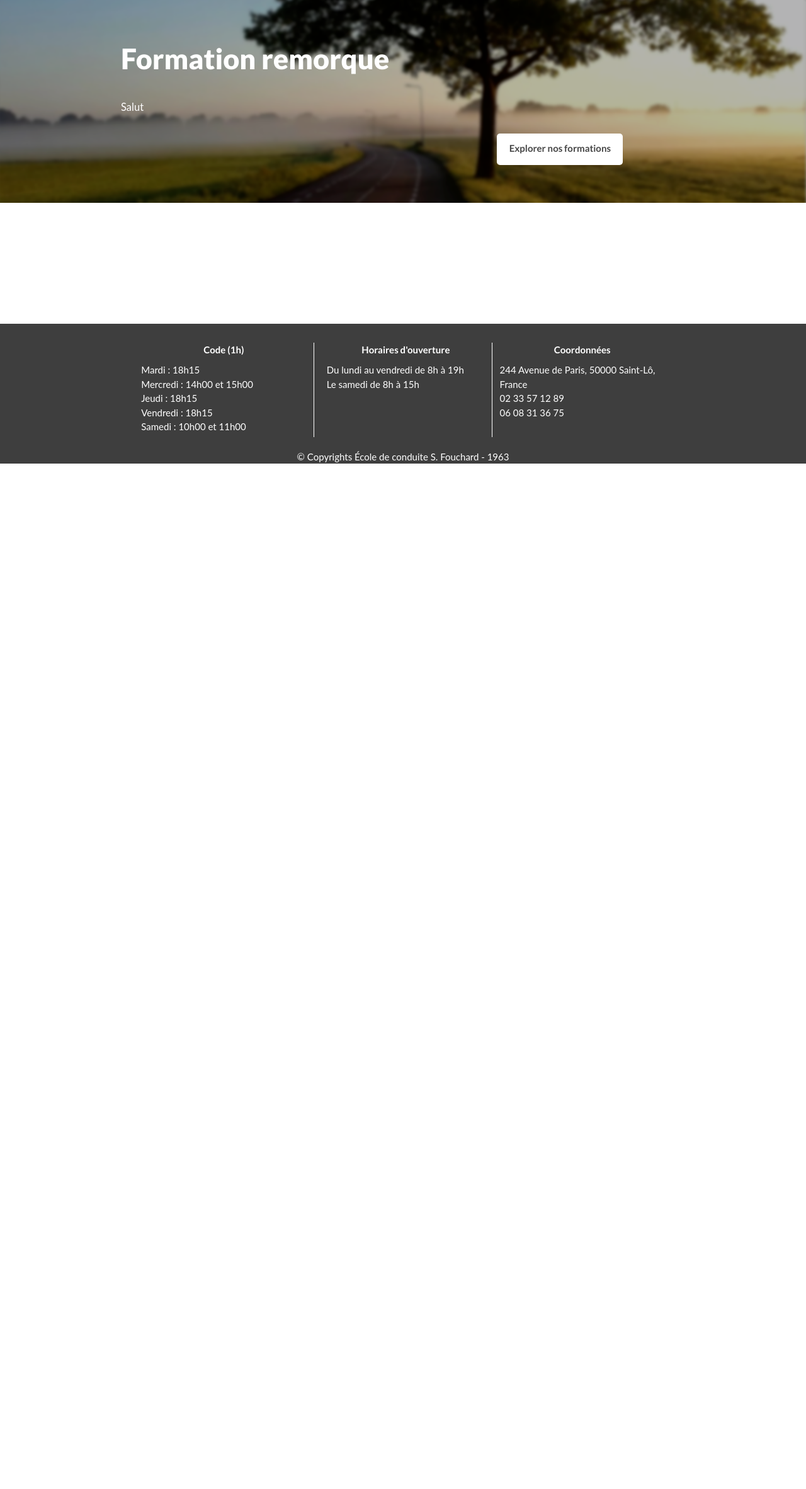
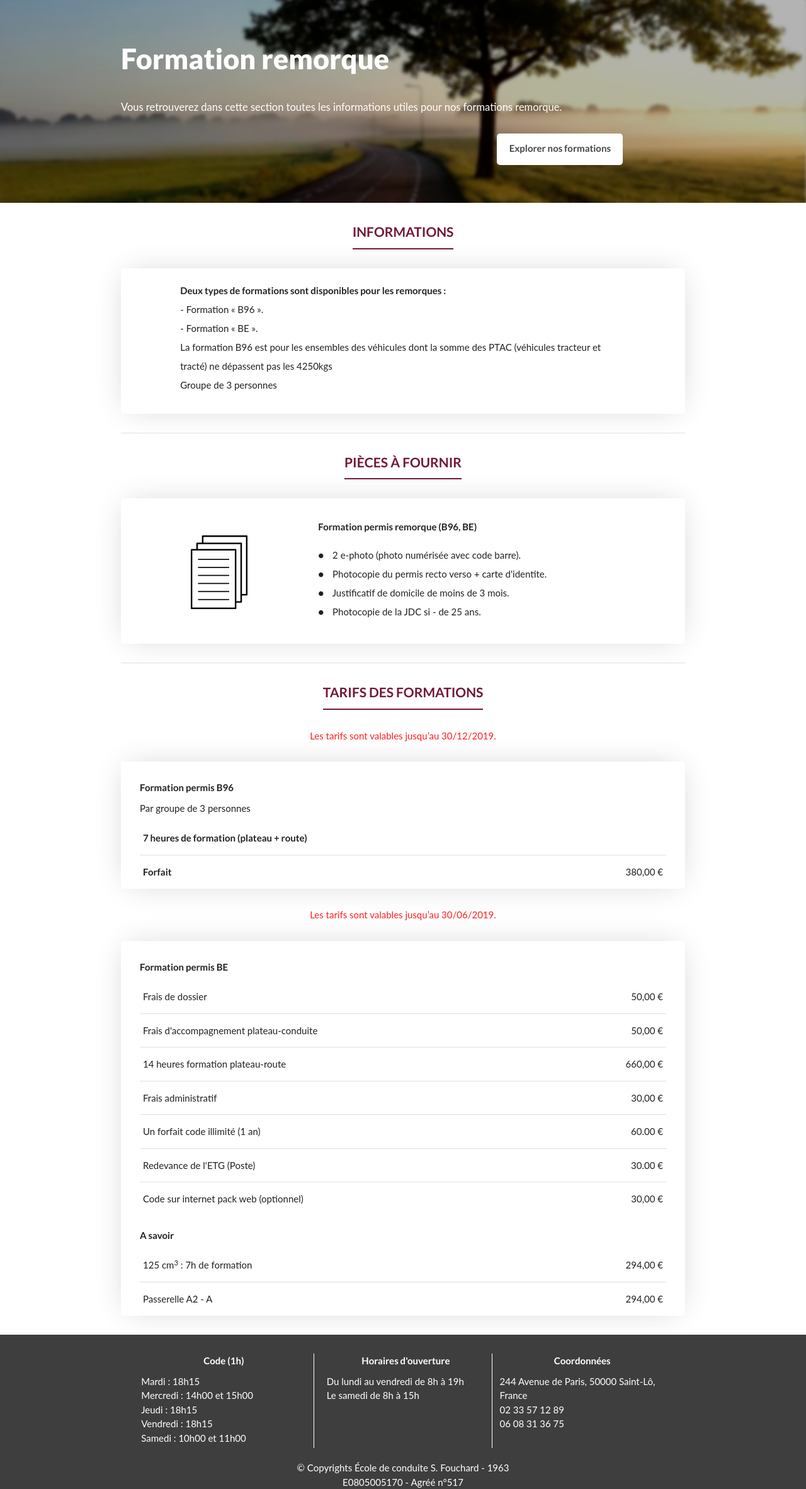
Before and after one commit to Wathis/Fouchard, a Symfony app: template fouchard-site/templates/formation/remorque.html.twig in a window 1280 px wide. Shown: the part 64-2428 px from the top of the page at 63% size. Before the commit the page ends 800 px from the top, so only its background shows below. Run offline with Twig, Linux system fonts and the light colour scheme; the template is opened without the code that fills it, so the values that code supplies are empty; some libraries are stand-ins or nearby versions.

```diff
--- a/fouchard-site/config/routes.yaml
+++ b/fouchard-site/config/routes.yaml
@@ -14,9 +14,9 @@ formation_voiture:
     path: /formation/voiture
     controller: App\Controller\FormationController::formation_voiture
 
-formation_moto:
-    path: /formation/moto
-    controller: App\Controller\FormationController::formation_moto
+formation_deux_roues:
+    path: /formation/deux-roues
+    controller: App\Controller\FormationController::formation_deux_roues
 
 formation_poid_lourd:
     path: /formation/poid-lourd
--- a/fouchard-site/src/Controller/FormationController.php
+++ b/fouchard-site/src/Controller/FormationController.php
@@ -20,9 +20,9 @@ class FormationController extends AbstractController
             'controller_name' => 'FormationController',
         ]);
     }
-    public function formation_moto()
+    public function formation_deux_roues()
     {
-        return $this->render('formation/moto.html.twig', [
+        return $this->render('formation/deux_roues.html.twig', [
             'controller_name' => 'FormationController',
         ]);
     }
--- a/fouchard-site/templates/base.html.twig
+++ b/fouchard-site/templates/base.html.twig
@@ -27,8 +27,8 @@
                                     <a href="{{ path('formation_voiture') }}">
                                         <span class="{{ 'voiture' in url_page ? 'active' }}">Voiture</span>
                                     </a>
-                                    <a href="{{ path('formation_moto') }}">
-                                        <span class=" {{ 'moto' in url_page ? 'active' }}">Moto</span>
+                                    <a href="{{ path('formation_deux_roues') }}">
+                                        <span class=" {{ 'deux-roues' in url_page ? 'active' }}">Deux roues</span>
                                     </a>
                                     <a href="{{ path('formation_poid_lourd') }}">
                                         <span class="{{ 'poid-lourd' in url_page ? 'active' }}">Poids Lourd</span>
@@ -81,7 +81,7 @@
                 </div>
             </div>
             <div class="center">
-                © Copyrights École de conduite S. Fouchard - 1963
+                © Copyrights École de conduite S. Fouchard - 1963 <br/> E0805005170 - Agréé n°517
             </div>
         </footer>
 
--- a/fouchard-site/templates/default/index.html.twig
+++ b/fouchard-site/templates/default/index.html.twig
@@ -109,7 +109,7 @@
                     <div class="space-20"></div>
                     <div class="lato_bold">Permis deux roues</div>
                     <div class="space-10"></div>
-                    <div>AM, A1, A2, A</div>
+                    <div>AM (BSR), A1, A2, A</div>
                 </div>
             </div>
 
--- a/fouchard-site/templates/formation/remorque.html.twig
+++ b/fouchard-site/templates/formation/remorque.html.twig
@@ -7,7 +7,7 @@
     {% with {
         'background_image_css': 'background_formation',
         'title': 'Formation remorque',
-        'description': 'Salut',
+        'description': 'Vous retrouverez dans cette section toutes les informations utiles pour nos formations remorque.',
         'button_title': 'Explorer nos formations',
         'href': '#',
         }
@@ -15,5 +15,149 @@
         {{ block('header', 'formation/header.html.twig') }}
     {% endwith %}
 
+    <div class="container">
+
+        {% with {'title': 'INFORMATIONS' } %}
+            {{ block('section_title', 'util.html.twig') }}
+        {% endwith %}
+
+        <div class="container_view">
+            <div class="row valign-wrapper">
+                <div class="col s12 m10 offset-m1 info_formation">
+                    <div class="space-10"></div>
+                    <div class="lato_bold">Deux types de formations sont disponibles pour les remorques : <br /></div>
+                    - Formation « B96 ».<br />
+                    - Formation « BE ».
+                    <div>La formation B96 est pour les ensembles des véhicules dont la somme des PTAC (véhicules tracteur et tracté) ne dépassent pas les 4250kgs<br /></div>
+                    <div>Groupe de 3 personnes</div>
+                    <div class="space-10"></div>
+                </div>
+            </div>
+        </div>
+
+        <div class="space-30"></div>
+        <div class="divider"></div>
+
+
+        {% with {'title': 'PIÈCES À FOURNIR' } %}
+            {{ block('section_title', 'util.html.twig') }}
+        {% endwith %}
+
+        <div class="container_view">
+            <div class="row valign-wrapper">
+                <div class="col hide-on-small-only m4 center">
+                    <img class="img_center" src="{{ asset('img/paper.png') }}" width="90" alt="Papier">
+                </div>
+                <div class="col s12 m8 info_formation">
+                    <div class="lato_bold space-20">Formation permis remorque (B96, BE)</div>
+                    <ul>
+                        <li><span class="circle_li">&#9679</span> 2 e-photo (photo numérisée avec code barre).</li>
+                        <li><span class="circle_li">&#9679</span> Photocopie du permis recto verso + carte d'identite.</li>
+                        <li><span class="circle_li">&#9679</span> Justificatif de domicile de moins de 3 mois.</li>
+                        <li><span class="circle_li">&#9679</span> Photocopie de la JDC si - de 25 ans.</li>
+                    </ul>
+                </div>
+            </div>
+        </div>
+
+        <div class="space-30"></div>
+        <div class="divider"></div>
+
+
+        {% with {'title': 'TARIFS DES FORMATIONS' } %}
+            {{ block('section_title', 'util.html.twig') }}
+        {% endwith %}
+
+        <div class="space-30"></div>
+
+        <div class="warning center">Les tarifs sont valables jusqu’au 30/12/2019.</div>
+
+        <div class="space-30"></div>
+
+        <div class="container_view prix_container">
+
+            <div class="lato_bold space-20">Formation permis B96</div>
+            <div class="space-10"></div>
+            <div>Par groupe de 3 personnes</div>
+            <div class="space-10"></div>
+            <table>
+                <tbody>
+                    <tr>
+                        <td class="lato_bold">7 heures de formation (plateau + route)</td>
+                    </tr>
+                    <tr class="no_underline">
+                        <td class="lato_bold">Forfait</td>
+                        <td class="right-align">380,00 €</td>
+                    </tr>
+                </tbody>
+            </table>
+
+        </div>
+
+        <div class="space-30"></div>
+
+        <div class="warning center">Les tarifs sont valables jusqu’au 30/06/2019.</div>
+        <div class="space-30"></div>
+
+        <div class="container_view prix_container">
+
+            <div class="lato_bold space-20">Formation permis BE</div>
+
+            <div class="space-10"></div>
+            <table>
+                <tbody>
+                <tr>
+                    <td>Frais de dossier</td>
+                    <td class="right-align">50,00 €</td>
+                </tr>
+                <tr>
+                    <td>Frais d'accompagnement plateau-conduite</td>
+                    <td class="right-align">50,00 €</td>
+                </tr>
+                <tr>
+                    <td>14 heures formation plateau-route</td>
+                    <td class="right-align">660,00 €</td>
+                </tr>
+                <tr>
+                    <td>Frais administratif</td>
+                    <td class="right-align">30,00 €</td>
+                </tr>
+                <tr>
+                    <td>Un forfait code illimité (1 an)</td>
+                    <td class="right-align">60.00 €</td>
+                </tr>
+                <tr>
+                    <td>Redevance de l'ETG (Poste)</td>
+                    <td class="right-align">30.00 €</td>
+                </tr>
+                <tr class="no_underline">
+                    <td>Code sur internet pack web (optionnel)</td>
+                    <td class="right-align">30,00 €</td>
+                </tr>
+                </tbody>
+            </table>
+
+
+            <div class="space-10"></div>
+            <div class="lato_bold space-20">A savoir </div>
+
+            <div class="space-10"></div>
+            <table>
+                <tbody>
+                <tr>
+                    <td>125 cm<sup>3</sup> : 7h de formation</td>
+                    <td class="right-align">294,00 €</td>
+                </tr>
+                <tr class="no_underline">
+                    <td>Passerelle A2 - A</td>
+                    <td class="right-align">294,00 €</td>
+                </tr>
+                </tbody>
+            </table>
+
+        </div>
+        <div class="space-30"></div>
+
+    </div>
 
 {% endblock %}
```
Also changed, not shown: fouchard-site/templates/formation/deux_roues.html.twig (added, +190 -0 lines), fouchard-site/templates/formation/moto.html.twig (deleted, +0 -18 lines).
